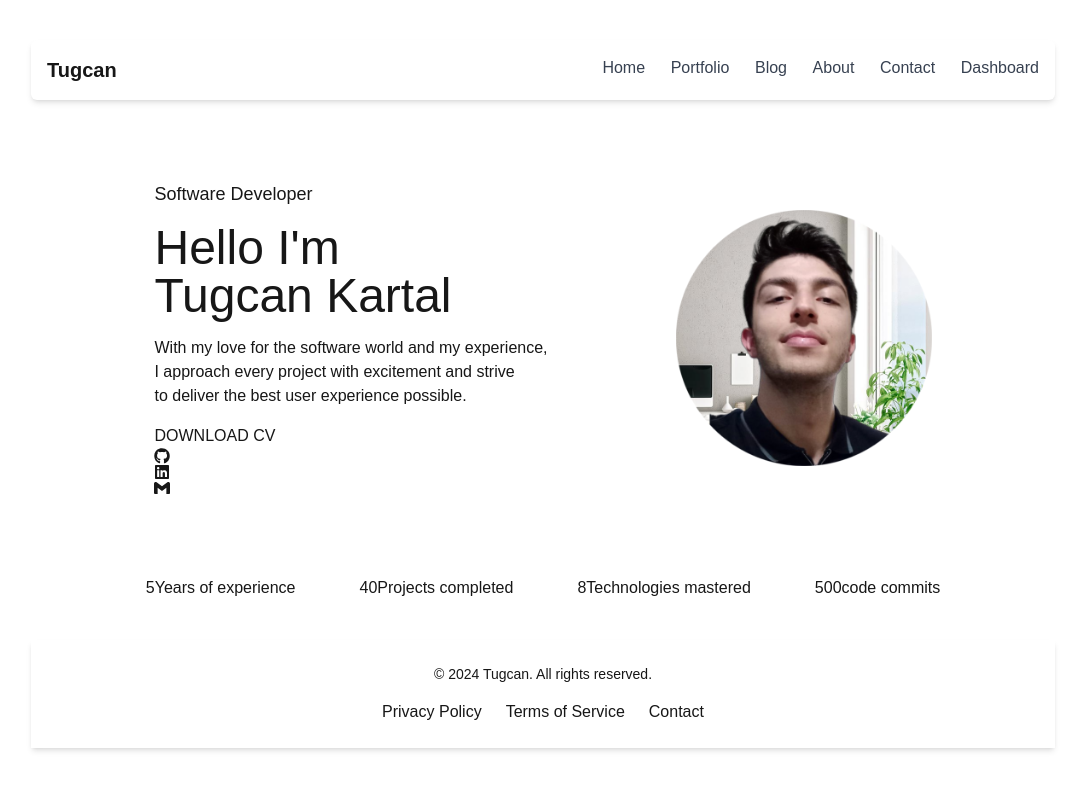
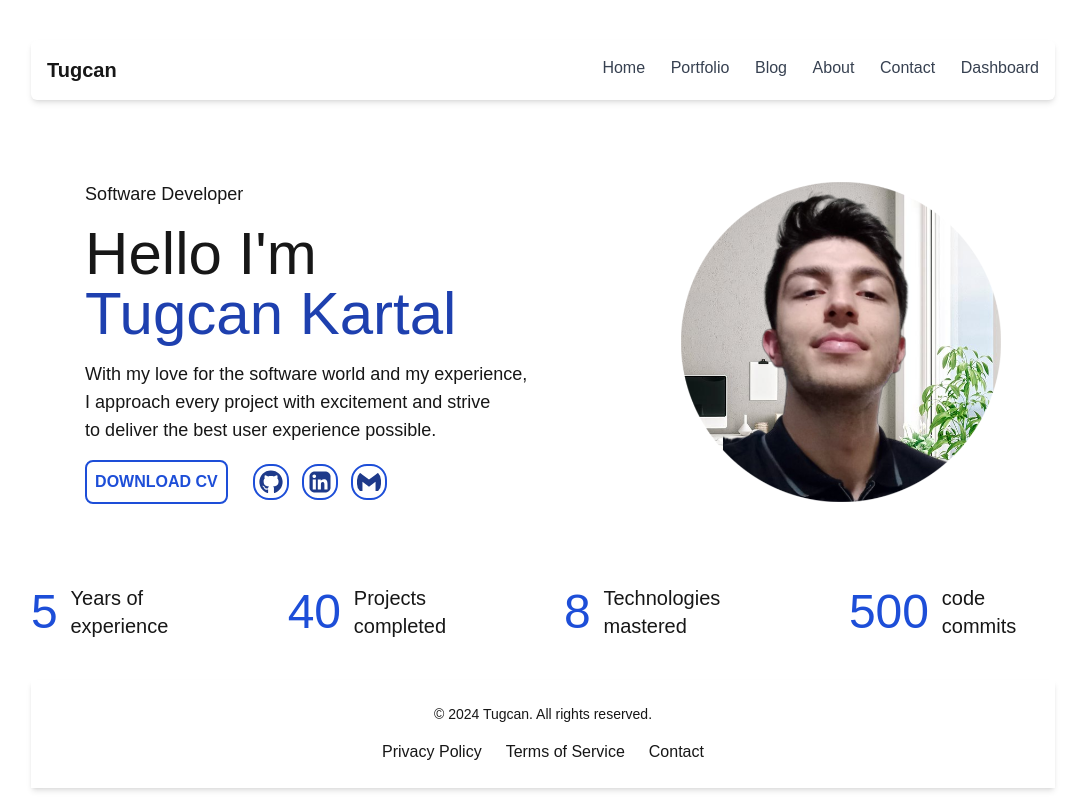
Before and after one commit to tugcan-kartal/Blog, a Next.js app: page / in a window 1280 px wide. Shown: the whole page, without its empty margins (97-1182 px from the left). Built offline with nearby package versions, Linux system fonts and the light colour scheme.

Commit message:
updated homepage

```diff
--- a/package.json
+++ b/package.json
@@ -19,6 +19,7 @@
     "next-auth": "^5.0.0-beta.25",
     "nodemailer": "^6.9.15",
     "react": "^18.3.1",
+    "react-countup": "^6.5.3",
     "react-dom": "^18.3.1",
     "react-icons": "^5.3.0"
   },
--- a/src/app/page.tsx
+++ b/src/app/page.tsx
@@ -1,41 +1,52 @@
+"use client"
+
 import Image from "next/image";
 import Link from "next/link";
 import Me from "@/../public/AboutPage-Me.png";
 import { FaGithub,FaLinkedin  } from "react-icons/fa";
 import { SiGmail } from "react-icons/si";
+import CountUp from 'react-countup';
 
 export default function Home() {
   return (
-    <div className="">
-      <div className="flex justify-center items-center mt-[10vh] gap-x-[10vw]">
+    <div>
+      <div className="flex justify-center items-center gap-x-[12vw] mt-[10vh]">
 
         <div>
 
           <div className="flex flex-col gap-y-[2vh]">
             <div className="text-lg">Software Developer</div>
-            <div className="text-5xl">
+            <div className="text-6xl">
               <div>Hello I'm</div>
-              <div>Tugcan Kartal</div>
+              <div className="text-blue-800">Tugcan Kartal</div>
             </div>
 
-            <div className="text-md">
+            <div className="text-lg">
               <div>With my love for the software world and my experience,</div>
               <div>I approach every project with excitement and strive</div>
               <div>to deliver the best user experience possible.</div>
             </div>
 
-            <div>
+            <div className="flex justify-start items-center gap-x-[2vw]">
+              <div className="flex justify-center p-2 text-blue-700 font-semibold border-2 border-blue-700 rounded-lg hover:bg-blue-700 hover:text-white transition-all duration-200">
                 <Link href={"https://drive.google.com/file/d/1-eGxsicrT1ULDmyJr2ZdiIHbTZxHyNLR/view?usp=sharing"}>DOWNLOAD CV</Link>
+              </div>
+              <div className="flex gap-x-[1vw]">
                 <div>
                   <Link href={"https://github.com/tugcan-kartal"}>
-                  <FaGithub />
+                    <FaGithub className="p-1 text-4xl text-blue-900 border-2 border-blue-700 rounded-2xl hover:bg-blue-700 hover:text-white transition-all duration-200"/>
                   </Link>
+                </div>
 
+                <div>
                   <Link href={"https://www.linkedin.com/in/tugcan-kartal"}>
-                  <FaLinkedin />
+                    <FaLinkedin className="p-1 text-4xl text-blue-900 border-2 border-blue-700 rounded-2xl hover:bg-blue-700 hover:text-white transition-all duration-200"/>
                   </Link>
+                </div>
+
+                <div>
                   <Link href={"mailto:tugcankartal01@gmail.com"}>
-                  <SiGmail />
+                    <SiGmail className="p-1 text-4xl text-blue-900 border-2 border-blue-700 rounded-2xl hover:bg-blue-700 hover:text-white transition-all duration-200"/>
                   </Link>
                 </div>
               </div>
@@ -43,34 +54,42 @@ export default function Home() {
 
           </div>
 
+        </div>
+
         <div>
-          <Image className="w-[20vw]" src={Me} alt="not found"/>
+          <Image className="w-[25vw]" src={Me} alt="not found"/>
         </div>
 
       </div>
 
-      <div className="flex justify-center items-center gap-x-[5vw] mt-[10vh]">
-
-        <div className="flex">
-          <div>5</div>
-          <div>Years of experience</div>
+      <div className="flex justify-center items-center gap-x-[4vw] mt-[10vh]">
+        <div className="flex justify-center items-center gap-x-[1vw]">
+          <div className="text-5xl text-blue-700">
+            <CountUp start={0} end={5} duration={4} />
+          </div>
+          <div className="text-xl">Years of experience</div>
         </div>
 
-        <div className="flex">
-          <div>40</div>
-          <div>Projects completed</div>
+        <div className="flex justify-center items-center gap-x-[1vw]">
+          <div className="text-5xl text-blue-700">
+            <CountUp start={0} end={40} duration={4} />
+          </div>
+          <div className="text-xl">Projects completed</div>
         </div>
 
-        <div className="flex">
-          <div>8</div>
-          <div>Technologies mastered</div>
+        <div className="flex justify-center items-center gap-x-[1vw]">
+          <div className="text-5xl text-blue-700">
+            <CountUp start={0} end={8} duration={4} />
+          </div>
+          <div className="text-xl">Technologies mastered</div>
         </div>
 
-        <div className="flex">
-          <div>500</div>
-          <div>code commits</div>
+        <div className="flex justify-center items-center gap-x-[1vw]">
+          <div className="text-5xl text-blue-700">
+            <CountUp start={0} end={500} duration={4} />
           </div>
-
+          <div className="text-xl">code commits</div>
+        </div>
       </div>
     </div>
   );
```
Also changed, not shown: 1 other file (tests, documents, lock files or other folders). Lines whose indentation alone changed are shown as unchanged.
